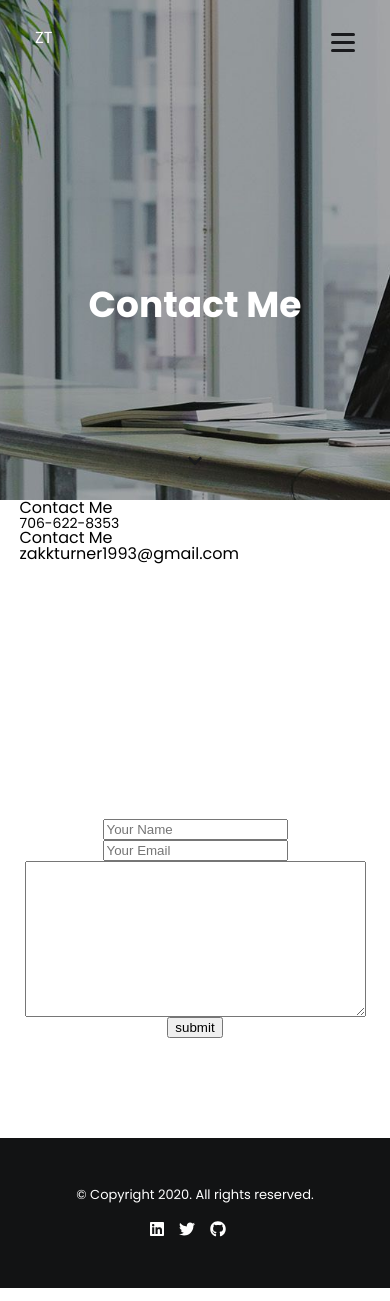
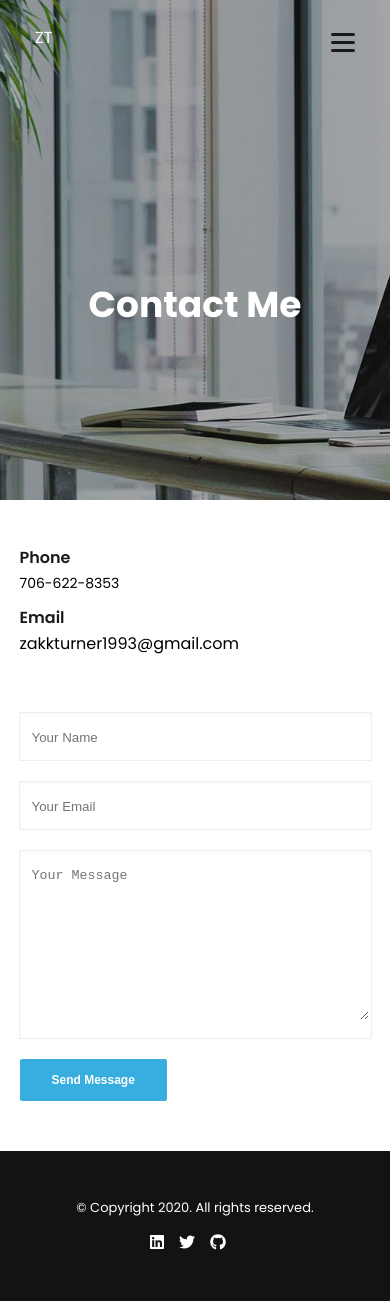
Before and after one commit to zakkturner/portfolio-layout-1, a React (Create React App) app: page /contact in a window 390 px wide. Built offline with nearby package versions, Linux system fonts and the light colour scheme.

Commit message:
styled mobile  contact form

```diff
--- a/src/pages/Contact/Contact.js
+++ b/src/pages/Contact/Contact.js
@@ -14,39 +14,53 @@ export default function Contact() {
       <section className="contact">
         <div className="contact__grid">
           <div className="contact__grid__details">
-            <h3 className="contact__grid__details--title">Contact Me</h3>
-            <p className="contact__grid__details--phone">706-622-8353</p>
-            <h3 className="contact__grid__details--title">Contact Me</h3>
-            <a className="contact__grid__details--email">
+            <div className="contact__grid__details__detail">
+              <h3 className="contact__grid__details__detail--title">Phone</h3>
+              <p className="contact__grid__details__detail--phone">
+                706-622-8353
+              </p>
+            </div>
+            <div className="contact__grid__details__detail">
+              <h3 className="contact__grid__details__detail--title">Email</h3>
+              <a className="contact__grid__details__detail--email">
                 zakkturner1993@gmail.com
               </a>
             </div>
+          </div>
           <div className="contact__grid__form-container">
             <form className="contact__grid__form-container">
+              <div className="contact__grid__form-container__inputCont">
                 <input
                   type="text"
-                className="contact__grid__form-container--name"
+                  className="contact__grid__form-container__inputCont--input"
                   placeholder="Your Name"
                   name="name"
                 />
+              </div>
+              <div className="contact__grid__form-container__inputCont">
                 <input
                   type="email"
-                className="contact__grid__form-container--form-email"
+                  className="contact__grid__form-container__inputCont--input"
                   placeholder="Your Email"
                   name="name"
                 />
+              </div>
+              <div className="contact__grid__form-container__inputCont">
                 <textarea
-                className="contact__grid__form-container--textarea"
+                  className="contact__grid__form-container__inputCont--textarea"
                   cols="40"
                   rows="10"
                   name="message"
+                  placeholder="Your Message"
                 ></textarea>
-
+              </div>
+              <div className="contact__grid__form-container__submitCont">
                 <input
-                className="contact__grid__form-container--submit"
-                value="submit"
+                  className="contact__grid__form-container__submitCont--submit"
+                  value="Send Message"
                   type="submit"
                 />
+              </div>
             </form>
           </div>
         </div>
--- a/src/pages/Contact/Contact.scss
+++ b/src/pages/Contact/Contact.scss
@@ -1,20 +1,65 @@
 .contact {
+  margin: 50px 0;
   &__grid {
     width: 90%;
     margin: 0 auto;
     display: grid;
     grid-template-columns: 1fr;
-    grid-template-rows: 1fr 1fr;
+
     &__details {
-      display: flex;
-      flex-direction: column;
+      display: grid;
+      grid-template-columns: 1fr;
+
+      margin-bottom: 40px;
+      &__detail {
+        margin-bottom: 20px;
+        &--title {
+          margin-bottom: 10px;
+          color: #191a1d;
+          font-weight: 600;
+        }
+      }
     }
     &__form-container {
       display: flex;
       flex-direction: column;
       justify-content: space-around;
       align-items: center;
-      margin-bottom: 50px;
+
+      &__inputCont {
+        width: 100%;
+        padding: 15px 0;
+        margin-bottom: 20px;
+        border: 1px solid #eee;
+        position: relative;
+        box-shadow: inset 0 2px 4px rgba(0, 0, 0, 0.025);
+
+        &--input {
+          width: 100%;
+          height: 100%;
+          border: none;
+          margin-left: 10px;
+          color: #777;
+          background: none;
+        }
+        &--textarea {
+          border: none;
+          margin-left: 10px;
+          color: #777;
+        }
+      }
+      &__submitCont {
+        width: 100%;
+        &--submit {
+          background-color: #37aedf;
+          color: #fff;
+          border: none;
+          padding: 14px 32px;
+          font-size: 12px;
+          font-weight: 600;
+          border-radius: 2px;
+        }
+      }
     }
   }
 }
```
Lines whose indentation alone changed are shown as unchanged.
